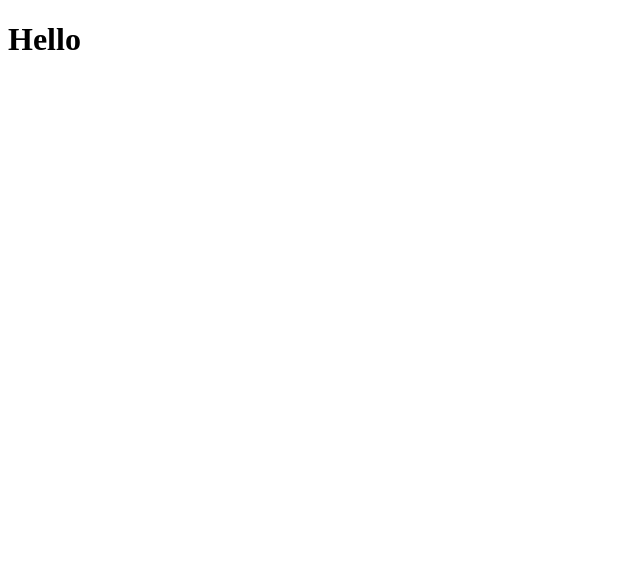
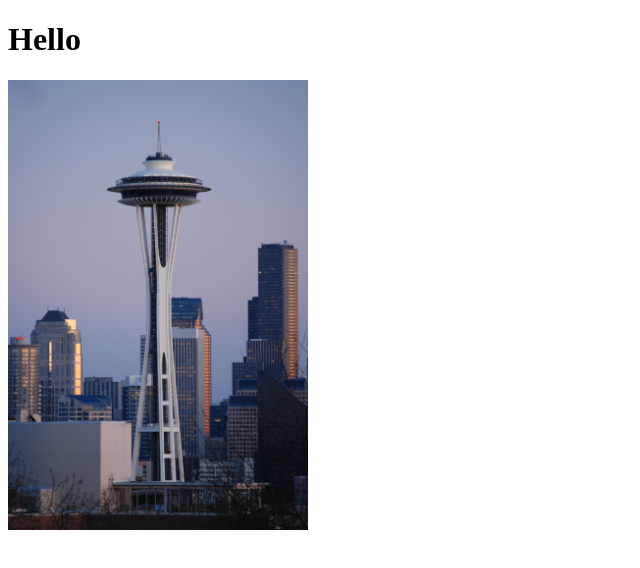
Before and after one commit to thydev/react-training, a React app in the folder scratch0/: page / in a window 1280 px wide. Shown: the top 568 px of the page, without its empty margins (0-640 px from the left). Built offline with nearby package versions, Linux system fonts and the light colour scheme.

Commit message:
add file-loader

```diff
--- a/scratch0/package.json
+++ b/scratch0/package.json
@@ -13,6 +13,7 @@
     "babel-loader": "^7.1.5",
     "babel-preset-es2015": "^6.24.1",
     "babel-preset-react": "^6.24.1",
+    "file-loader": "^1.1.11",
     "html-webpack-plugin": "^3.2.0",
     "webpack": "^4.16.1",
     "webpack-cli": "^3.0.8",
--- a/scratch0/src/App.js
+++ b/scratch0/src/App.js
@@ -1,9 +1,13 @@
 import React from 'react';
+import pic1 from './static/images/space-needle.jpg';
 
-class App extends React.Component {
-  render() {
-    return <h1>Hello</h1>;
-  }
-}
+const App = () => {
+  return (
+    <div>
+      <h1>Hello</h1>
+      <img src={pic1} alt="" width="300" />
+    </div>
+  );
+};
 
 export default App;
--- a/scratch0/webpack.config.js
+++ b/scratch0/webpack.config.js
@@ -14,6 +14,10 @@ module.exports = {
       {
         test: /\.js$/,
         loader: 'babel-loader'
+      },
+      {
+        test: /\.(jpg|png|jpeg)$/,
+        loader: 'file-loader'
       }
     ]
   },
```
Also changed, not shown: scratch0/src/static/images/space-needle.jpg (added), 3 other files (tests, documents, lock files or other folders).
